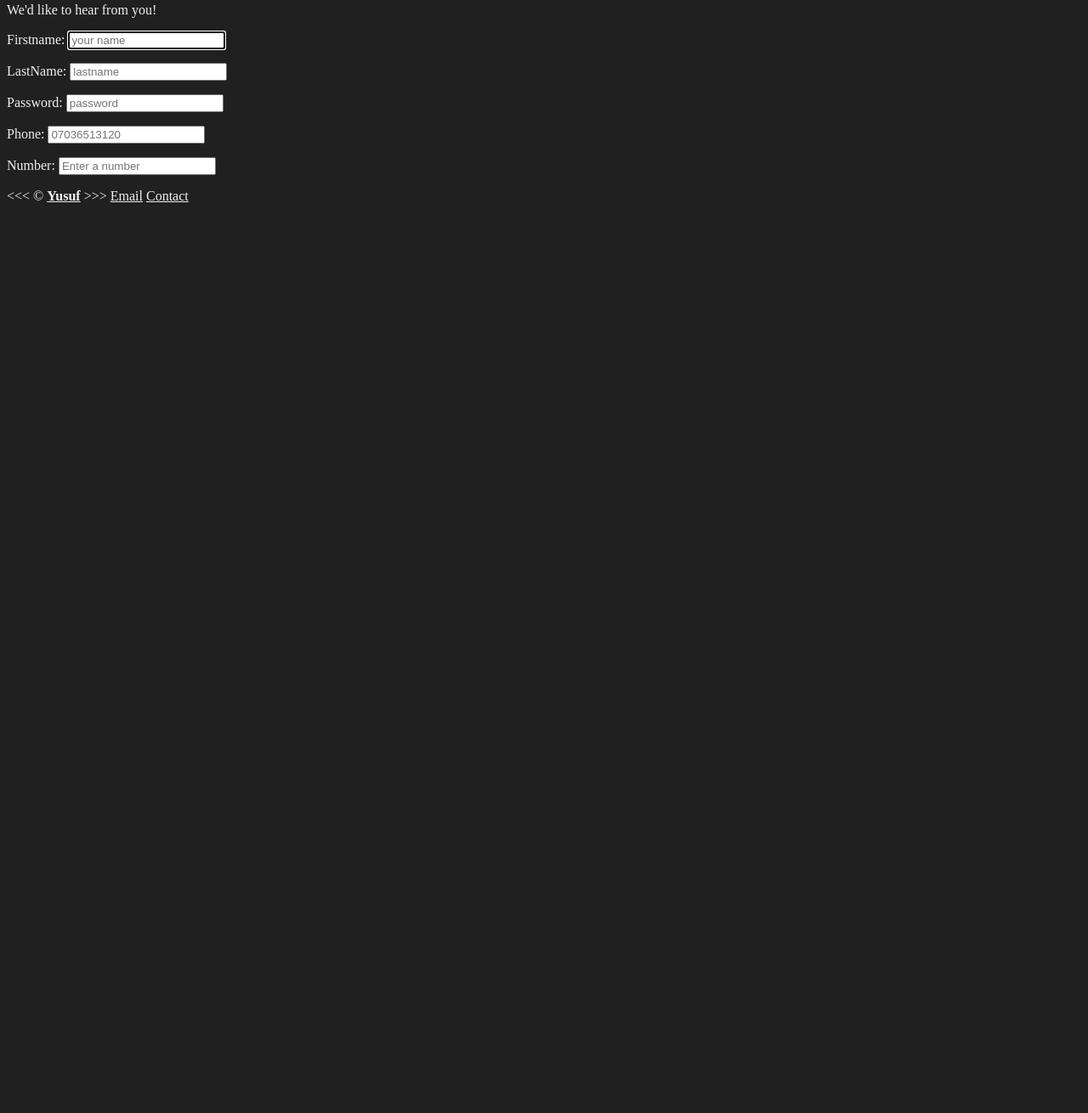
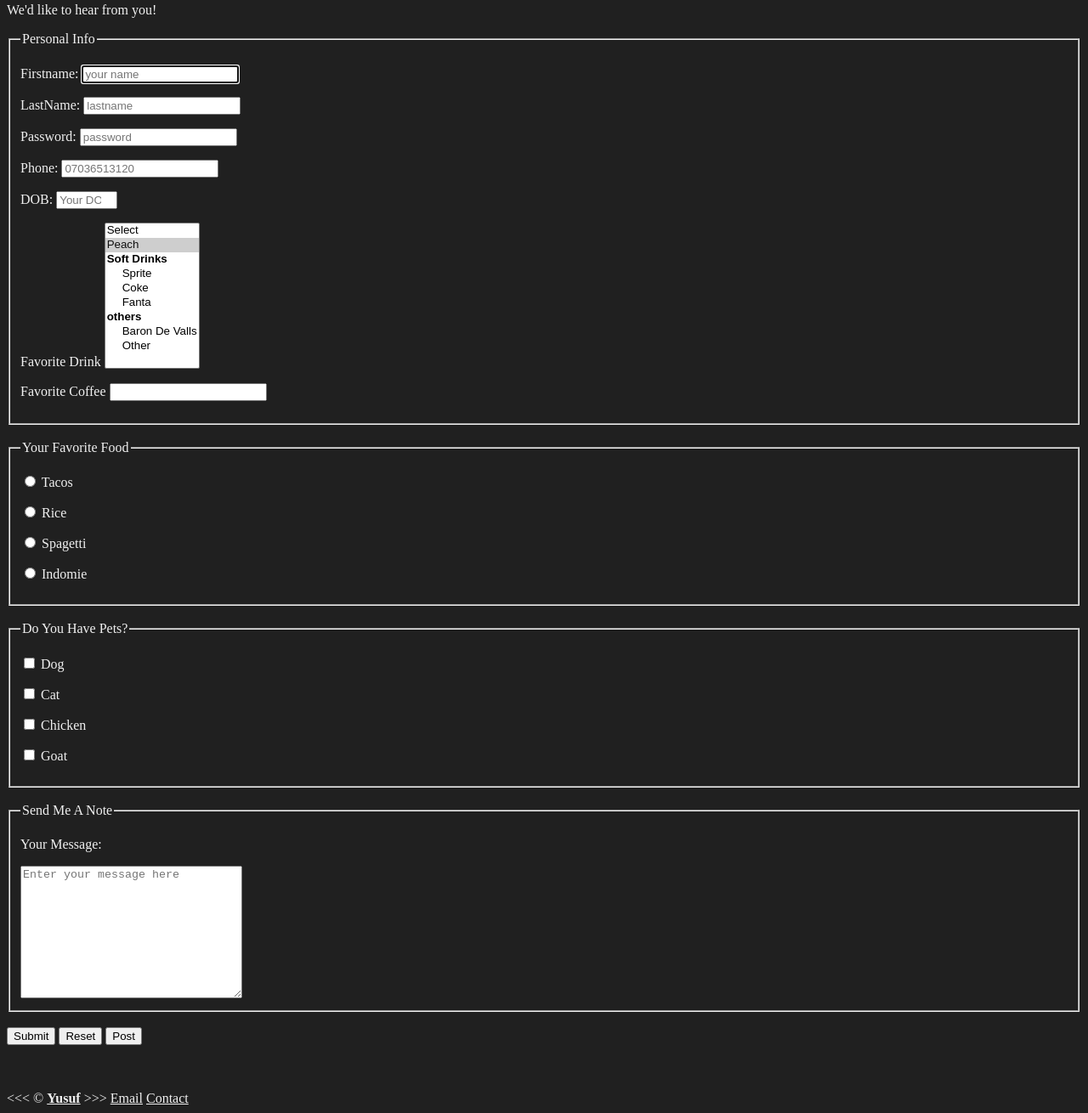
Before and after one commit to naijabuz/HTML-Refresher-Tutorial, a plain HTML site: page index.html in a window 1280 px wide. Shown: the part 1163-2473 px from the top of the page at 85% size. Before the commit the page ends 1411 px from the top, so only its background shows below. Drawn offline with Linux system fonts and the light colour scheme.

Commit message:
concluded with forms

```diff
--- a/index.html
+++ b/index.html
@@ -126,6 +126,8 @@
       <p>We'd like to hear from you!</p>
 
       <form action="https://httpbin.org/get" method="get">
+        <fieldset>
+          <legend>Personal Info</legend>
           <!-- FirstName -->
           <p>
             <label for="firstname">Firstname: </label>
@@ -182,19 +184,143 @@
 
           <!-- Number -->
           <p>
-          <label for="number">Number: </label>
+            <label for="dob">DOB: </label>
             <input
               type="number"
-            name="number"
-            id="number"
+              name="dob"
+              id="dob"
               required
               autocomplete="on"
-            placeholder="Enter a number"
+              placeholder="Your DOB"
+              min="1950"
+              max="2005"
+              step="1"
             />
           </p>
+
+          <!-- Select List -->
+          <p>
+            <label for="drink">Favorite Drink</label>
+
+            <select name="drink" id="drink" multiple size="10">
+              <option value="">Select</option>
+              <option value="peach" selected>Peach</option>
+
+              <optgroup label="Soft Drinks">
+                <option value="sprite">Sprite</option>
+                <option value="coke">Coke</option>
+                <option value="fanta">Fanta</option>
+              </optgroup>
+
+              <optgroup label="others">
+                <option value="baron-de-valls">Baron De Valls</option>
+                <option value="other">Other</option>
+              </optgroup>
+            </select>
+          </p>
+
+          <!-- Data List -->
+          <p>
+            <label for="coffee">Favorite Coffee</label>
+            <input type="text" name="coffee" id="coffee" list="coffee-list" />
+
+            <datalist id="coffee-list">
+              <option value="">Select</option>
+              <option value="coffee">coffee</option>
+              <option value="latte">latte</option>
+              <option value="espresso">espresso</option>
+              <option value="cortado">cortado</option>
+              <option value="americano">americano</option>
+              <option value="other">other</option>
+            </datalist>
+          </p>
+        </fieldset>
+
+        <br />
+
+        <!-- Radio List -->
+        <fieldset>
+          <legend>Your Favorite Food</legend>
+
+          <p>
+            <input type="radio" name="food" id="tacos" value="tacos" />
+            <label for="tacos">Tacos</label>
+          </p>
+
+          <p>
+            <input type="radio" name="food" id="rice" value="rice" />
+            <label for="rice">Rice</label>
+          </p>
+
+          <p>
+            <input type="radio" name="food" id="Spagetti" value="Spagetti" />
+            <label for="Spagetti">Spagetti</label>
+          </p>
+
+          <p>
+            <input type="radio" name="food" id="Indomie" value="Indomie" />
+            <label for="Indomie">Indomie</label>
+          </p>
+        </fieldset>
+
+        <br />
+
+        <!-- Checkbox List -->
+        <fieldset>
+          <legend>Do You Have Pets?</legend>
+
+          <p>
+            <input type="checkbox" name="pets" id="dog" value="dog" />
+            <label for="dog">Dog</label>
+          </p>
+
+          <p>
+            <input type="checkbox" name="pets" id="cat" value="cat" />
+            <label for="cat">Cat</label>
+          </p>
+
+          <p>
+            <input type="checkbox" name="pets" id="Chicken" value="Chicken" />
+            <label for="Chicken">Chicken</label>
+          </p>
+
+          <p>
+            <input type="checkbox" name="pets" id="goat" value="goat" />
+            <label for="goat">Goat</label>
+          </p>
+        </fieldset>
+
+        <br />
+
+        <!-- text area -->
+        <fieldset>
+          <legend>Send Me A Note</legend>
+
+          <p><label for="message">Your Message: </label></p>
+          <textarea
+            name="message"
+            id="message"
+            cols="30"
+            rows="10"
+            placeholder="Enter your message here"
+          ></textarea>
+        </fieldset>
+
+        <br />
+
+        <button type="submit">Submit</button>
+        <button type="reset">Reset</button>
+        <button
+          type="submit"
+          formaction="https://httpbin.org/post"
+          formmethod="post"
+        >
+          Post
+        </button>
       </form>
     </section>
 
+    <br /><br /><br />
     <footer>
       &lt;&lt;&lt; &copy;
       <a href="./M-Balloons.JPG" download><b>Yusuf</b></a> &gt;&gt;&gt;
```
Lines whose indentation alone changed are shown as unchanged.
